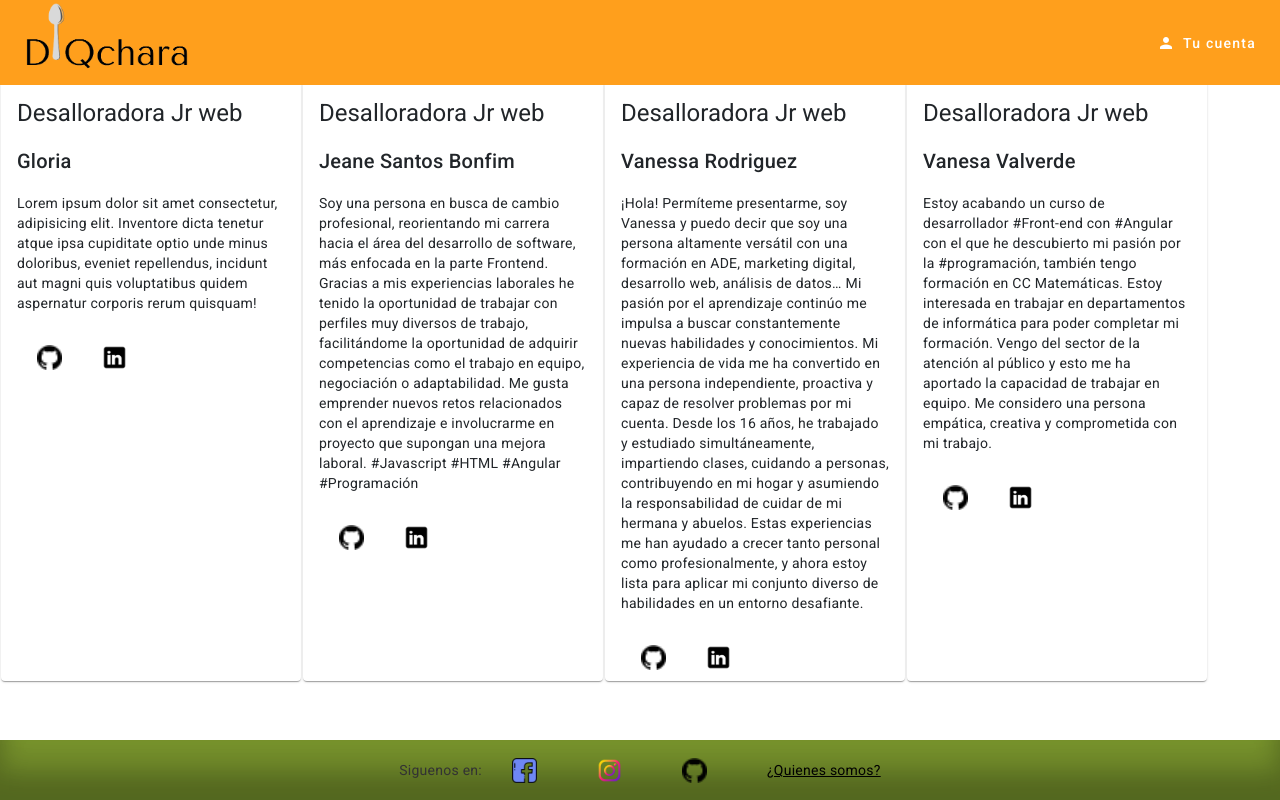
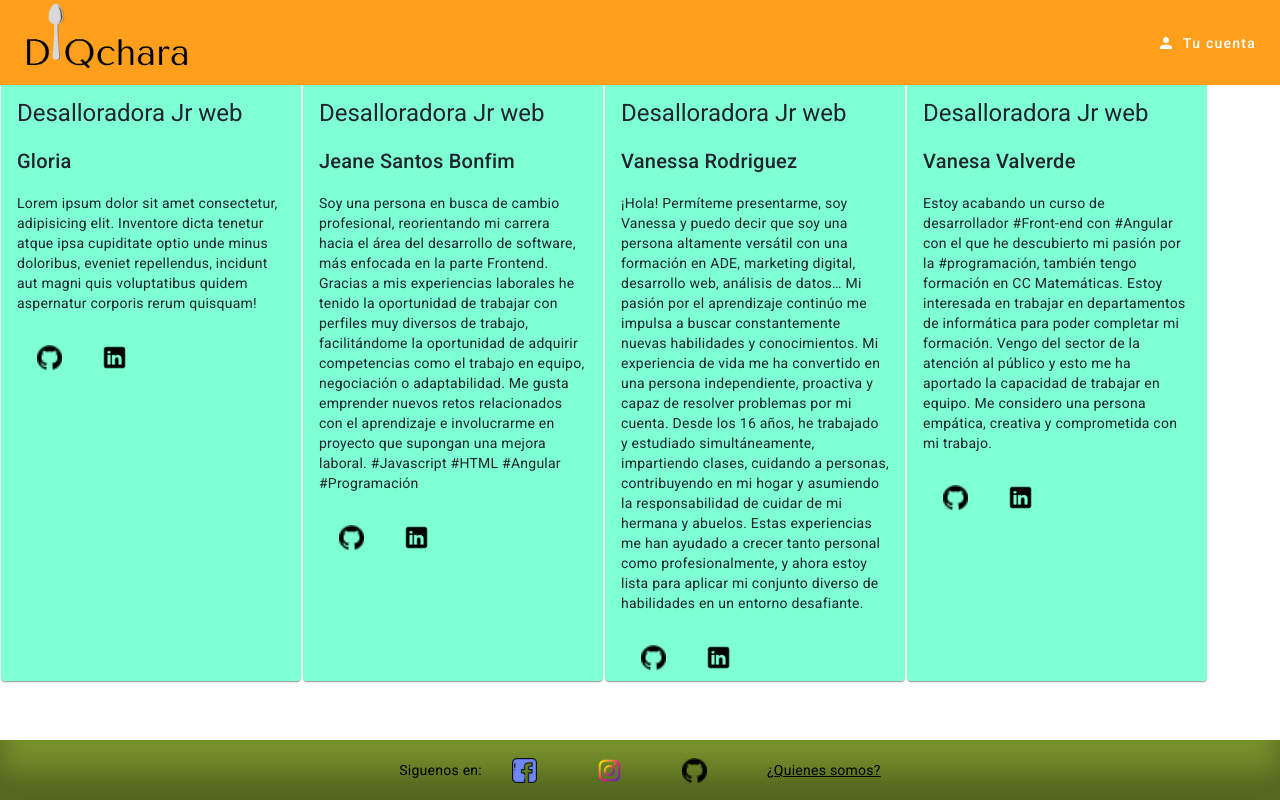
Before and after one commit to gloriafercu/proyecto5_angular_DQchara, an Angular app in the folder frontend/: page /about-us in a window 1280 px wide. Built offline with nearby package versions, Linux system fonts and the light colour scheme.

Commit message:
cambios en CSS

```diff
--- a/frontend/src/app/layout/about-us/about-us.component.css
+++ b/frontend/src/app/layout/about-us/about-us.component.css
@@ -3,7 +3,7 @@
 
     display: inline-block;
     margin: 1px;
-    border: 10px;
+
 
 
 
@@ -12,6 +12,7 @@
     width: 300px;
     height: 600px;
     display: flex;
+    background: aquamarine;
 }
 img{
   margin: 20px;
--- a/frontend/src/app/layout/about-us/about-us.component.html
+++ b/frontend/src/app/layout/about-us/about-us.component.html
@@ -12,7 +12,7 @@
         </p>
         <a href="https://github.com/gloriafercu">
             <img src="../../../assets/img/github.png" width="25px" alt="github"></a>
-            <a href="">
+            <a href="https://www.linkedin.com/in/gloriafernandezcureses/">
             <img src="../../../assets/img/linkedin-500.png" width="25px" alt="linkedin">
             </a>
 
--- a/frontend/src/app/layout/footer/footer.component.css
+++ b/frontend/src/app/layout/footer/footer.component.css
@@ -21,7 +21,7 @@ footer {
 }
 
 .footer-text {
-  color: #333;
+  color:black;
   font-size: 14px;
   margin-right: 30px;
 }
```
